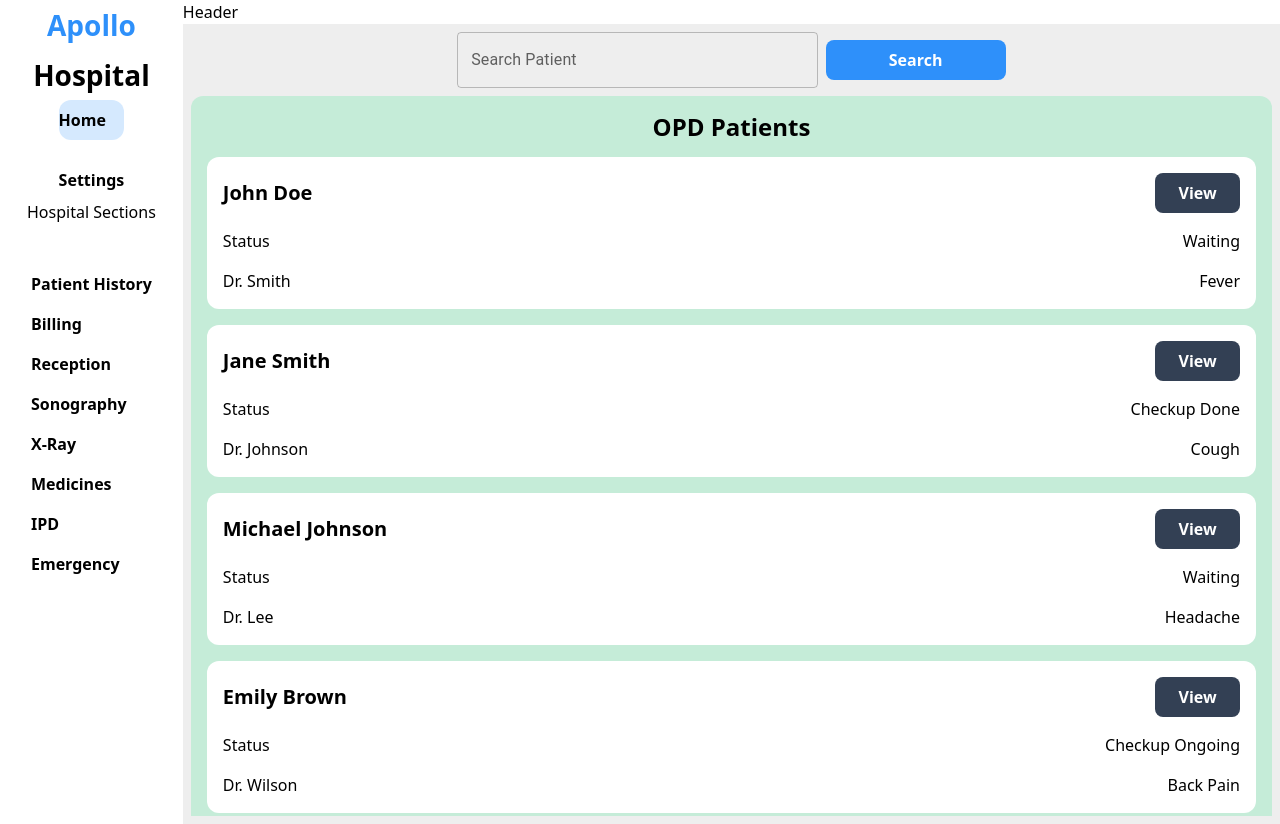
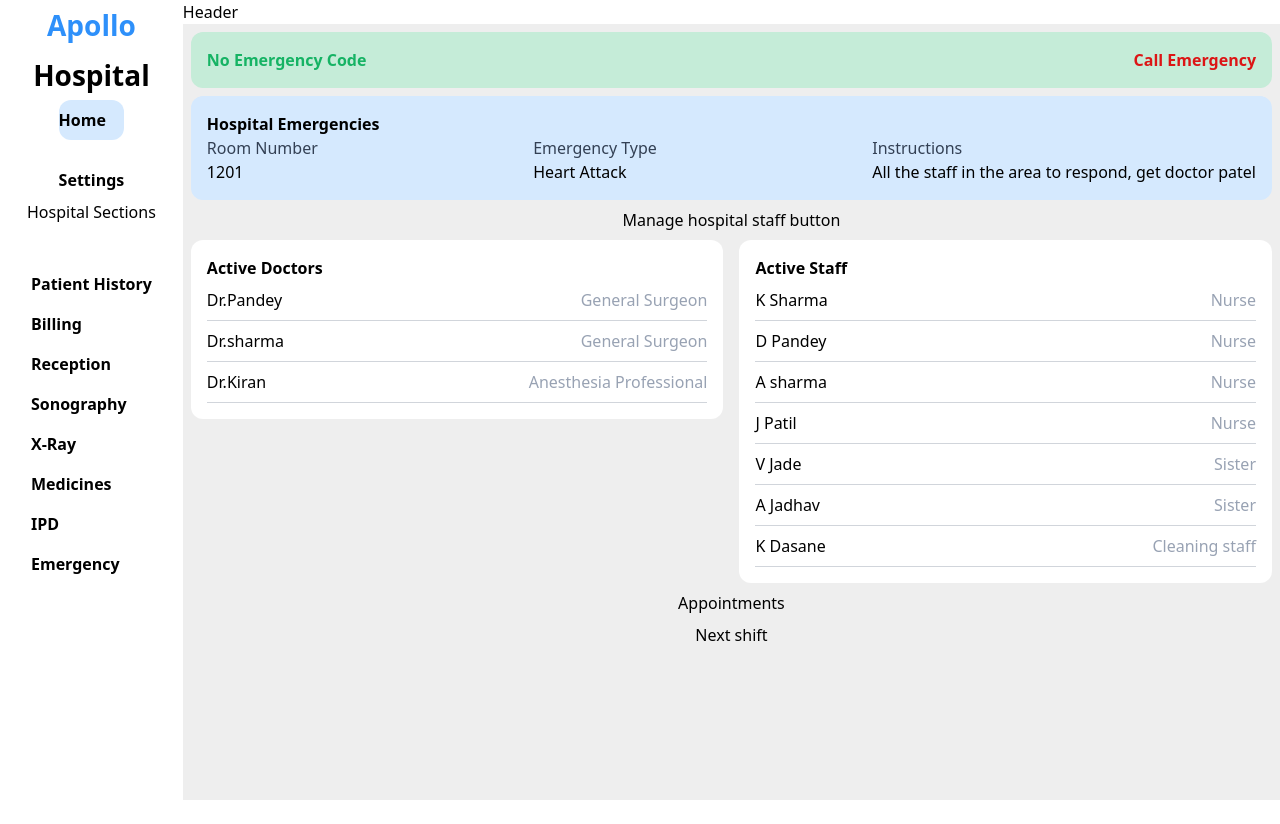
Before and after one commit to SiddheshBorse/Salus, a React (Vite) app: page / in a window 1280 px wide. After the commit the page ends 800 px from the top, so only its background shows below. Built offline with nearby package versions, Linux system fonts and the light colour scheme.

Commit message:
commit 1.3

```diff
--- a/src/components/Main.jsx
+++ b/src/components/Main.jsx
@@ -3,10 +3,11 @@
 import DoctorOnboarding from '../screens/Application/DoctorOnboarding'
 import StaffDisplay from '../screens/Application/StaffDisplay'
 import Reception from '../screens/Application/Reception'
+import Home from '../screens/Application/Home'
 
 const Main = () => {
   return (
-    <Reception/>
+    <Home/>
   )
 }
 
--- a/src/constants/index.jsx
+++ b/src/constants/index.jsx
@@ -37,3 +37,7 @@
   {name: "Benjamin Lee", doctor: "Dr. Wright", ward: "3", bed: "9"},
   {name: "Amelia Martinez", doctor: "Dr. King", ward: "1", bed: "15"}
 ];
+
+export const emergencies=[
+  {RoomNo: "1201", EmergencyType: "Heart Attack", instructions:"All the staff in the area to respond, get doctor patel"}
+]
--- /dev/null
+++ b/src/screens/Application/Home.jsx
@@ -0,0 +1,74 @@
+import React from "react";
+
+import { emergencies, staff, doctor } from "../../constants";
+
+const Home = () => {
+  return (
+    <div className="bg-highlight h-full flex flex-col flex-start p-2 gap-2 items-center overflow-y-auto">
+      <section className="bg-background-2 w-full flex justify-between p-4 rounded-xl">
+        <h4 className="text-secondary font-semibold">No Emergency Code</h4>
+        <button className="text-error font-semibold">Call Emergency</button>
+      </section>
+      <section className="flex flex-col gap-4 bg-background-1 p-4 w-full rounded-xl">
+        <section>
+          <h4 className="font-semibold">Hospital Emergencies</h4>
+          {emergencies.map((emergency, index) => (
+            <section key={index} className="flex justify-between">
+              <section className="flex flex-col">
+                <h5 className="text-tertiary">Room Number</h5>
+                <h5>{emergency.RoomNo}</h5>
+              </section>
+              <section className="flex flex-col">
+                <h5 className="text-tertiary">Emergency Type</h5>
+                <h5>{emergency.EmergencyType}</h5>
+              </section>
+              <section className="flex flex-col">
+                <h5 className="text-tertiary">Instructions</h5>
+                <h5>{emergency.instructions}</h5>
+              </section>
+            </section>
+          ))}
+        </section>
+      </section>
+      <section>Manage hospital staff button</section>
+      <section className="flex w-full justify-between gap-4 items-start">
+        <section className="bg-white rounded-xl p-4 h-fit flex flex-col w-6/12">
+          <h4 className="font-semibold">Active Doctors</h4>
+          <ul>
+            {doctor.map((doctorMember, index) => (
+              <li
+                key={index}
+                className="flex justify-between py-2 border-b border-gray-300"
+              >
+                <span>{doctorMember.name}</span>
+                <span className="text-tertiary-light">
+                  {doctorMember.designation}
+                </span>
+              </li>
+            ))}
+          </ul>
+        </section>
+        <section className="bg-white rounded-xl p-4 h-fit flex flex-col w-6/12">
+          <h4 className="font-semibold">Active Staff</h4>
+          <ul>
+            {staff.map((staffMember, index) => (
+              <li
+                key={index}
+                className="flex justify-between py-2 border-b border-gray-300"
+              >
+                <span>{staffMember.name}</span>
+                <span className="text-tertiary-light">
+                  {staffMember.designation}
+                </span>
+              </li>
+            ))}
+          </ul>
+        </section>
+      </section>
+      <section>Appointments</section>
+      <section>Next shift</section>
+    </div>
+  );
+};
+
+export default Home;
--- a/src/screens/Application/Reception.jsx
+++ b/src/screens/Application/Reception.jsx
@@ -1,7 +1,7 @@
 import React from "react";
 import { TextField, Button } from "@mui/material";
 import { opd_patient, ipd_patient } from "../../constants";
-
+//there needs to be a section that allows the receptionist to set what doctors that they are catering to
 const Reception = () => {
   return (
     <div className="bg-highlight h-full flex flex-col flex-start p-2 gap-2 items-center">
```
